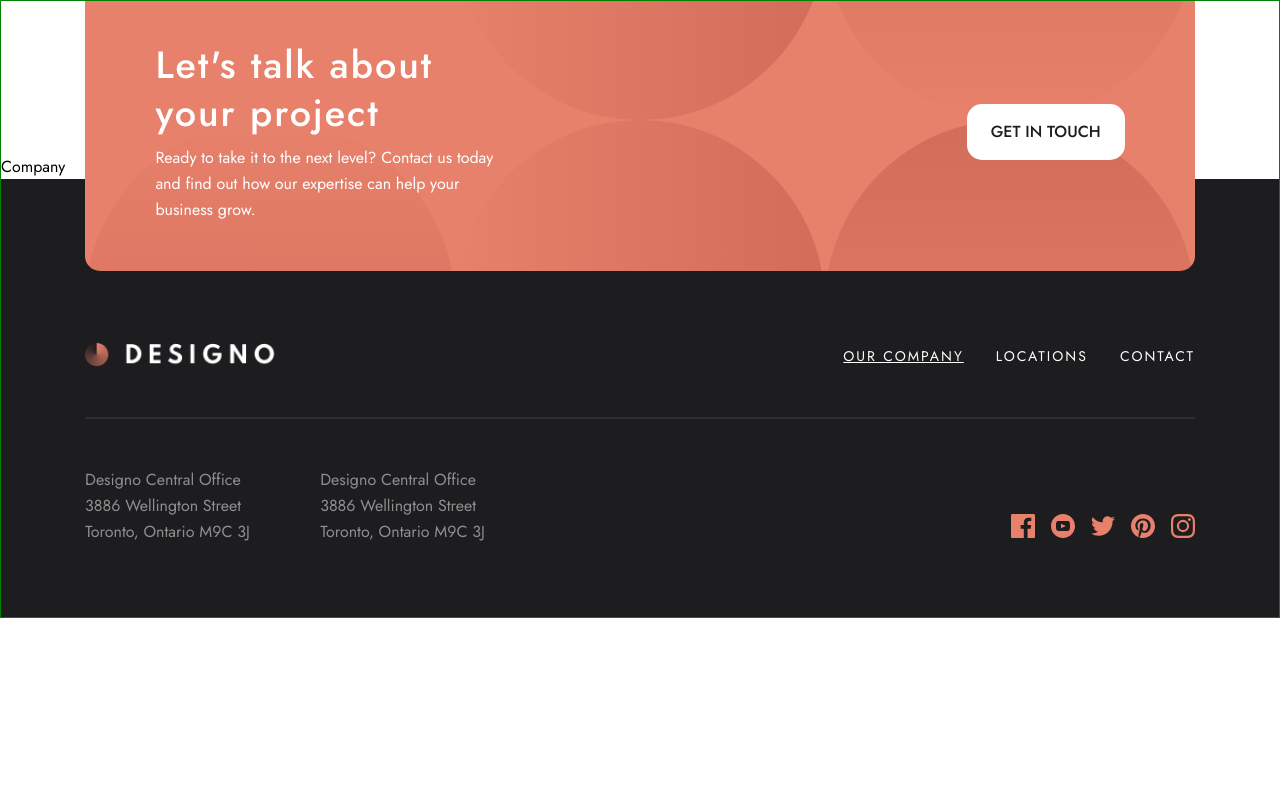
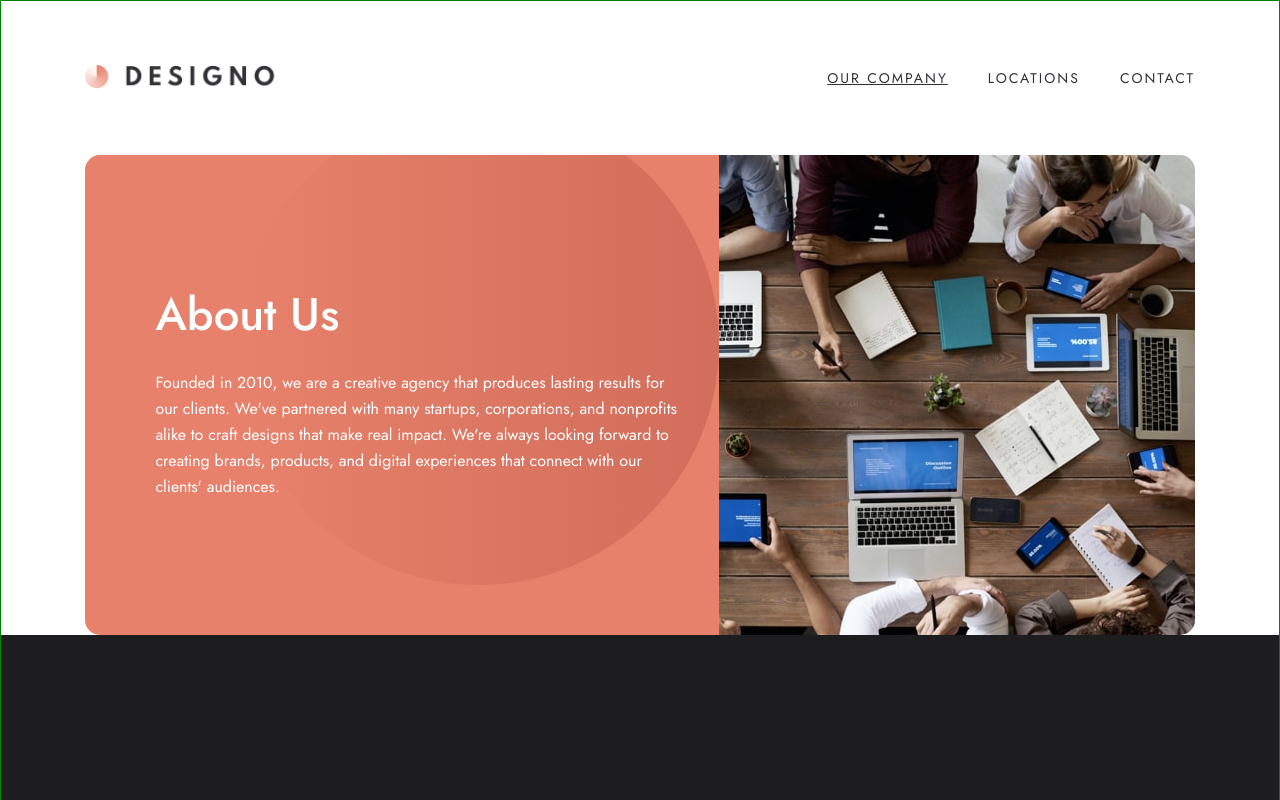
Before and after one commit to Sasa-Tausan/designo, a React (Vite) app: page /company in a window 1280 px wide. Shown: the top 800 px of the page. Built offline with nearby package versions, Linux system fonts and the light colour scheme.

Commit message:
started company about section

```diff
--- a/src/components/Company.jsx
+++ b/src/components/Company.jsx
@@ -1,5 +1,28 @@
+import { aboutImgDesktop } from "../images";
+
 const Company = () => {
-  return <div>Company</div>;
+  return (
+    <main className="container page-wrapper">
+      <section className="company-hero-section d-flex br-15">
+        <article className="article-content d-flex flex-col">
+          <h1 className="heading-one text-clr-white medium capitalize">
+            about us
+          </h1>
+          <p className="company-hero-article-text body-text text-clr-white">
+            Founded in 2010, we are a creative agency that produces lasting
+            results for our clients. We&apos;ve partnered with many startups,
+            corporations, and nonprofits alike to craft designs that make real
+            impact. We&apos;re always looking forward to creating brands,
+            products, and digital experiences that connect with our
+            clients&apos; audiences.
+          </p>
+        </article>
+        <picture>
+          <img src={aboutImgDesktop} alt="" className="company-hero-img" />
+        </picture>
+      </section>
+    </main>
+  );
 };
 
 export default Company;
--- a/src/components/Footer.jsx
+++ b/src/components/Footer.jsx
@@ -10,7 +10,7 @@ const Footer = () => {
   return (
     <footer className="bg-dark d-flex">
       <div className="container d-flex flex-col align-center">
-        {path !== "/contact" && (
+        {/* {path !== "/contact" && (
           <div className="footer-top d-flex align-center space-between br-15">
             <div className="footer-header-content d-flex flex-col">
               <h2 className="heading-two medium text-clr-white">
@@ -28,7 +28,7 @@ const Footer = () => {
               get in touch
             </Link>
           </div>
-        )}
+        )} */}
 
         <div className="footer-bottom d-flex flex-col">
           <div className="d-flex align-center space-between">
--- a/src/images.js
+++ b/src/images.js
@@ -77,3 +77,30 @@ import changeImg from "../src/assets/graphic-design/desktop/image-change.jpg";
 import scienceImg from "../src/assets/graphic-design/desktop/image-science.jpg";
 
 export { waterImg, changeImg, scienceImg };
+
+// Company page - Hero section
+import aboutImgDesktop from "../src/assets/about/desktop/image-about-hero.jpg";
+import aboutImgTablet from "../src/assets/about/tablet/image-about-hero.jpg";
+import aboutImgMobile from "../src/assets/about/mobile/image-about-hero.jpg";
+
+// Company page - Talent section
+import talentImgDesktop from "../src/assets/about/desktop/image-world-class-talent.jpg";
+import talentImgTablet from "../src/assets/about/tablet/image-world-class-talent.jpg";
+import talentImgMobile from "../src/assets/about/mobile/image-world-class-talent.jpg";
+
+// Company page - Deal section
+import dealImgDesktop from "../src/assets/about/desktop/image-real-deal.jpg";
+import dealImgTablet from "../src/assets/about/tablet/image-real-deal.jpg";
+import dealImgMobile from "../src/assets/about/mobile/image-real-deal.jpg";
+
+export {
+  aboutImgDesktop,
+  aboutImgTablet,
+  aboutImgMobile,
+  talentImgDesktop,
+  talentImgTablet,
+  talentImgMobile,
+  dealImgDesktop,
+  dealImgTablet,
+  dealImgMobile,
+};
--- a/src/index.css
+++ b/src/index.css
@@ -512,8 +512,39 @@ header {
 
 .project-page-section {
   gap: 2rem;
+  max-height: 480px;
 
   margin-bottom: 20rem;
+}
+
+/* ========== COMPANY COMPONENT ========== */
+.company-hero-section {
+  width: 100%;
+}
+
+.article-content {
+  justify-content: center;
+
+  gap: 2rem;
+
+  flex: 1;
+
+  background-color: var(--clr-prim-peach);
+  background-image: url("../src/assets/about/desktop/bg-pattern-hero-about-desktop.svg");
+  background-repeat: no-repeat;
+  background-size: contain;
+  background-position: top -50px right;
+
+  padding-left: 5.5vw;
+  padding-right: 2rem;
+
+  border-top-left-radius: 15px;
+  border-bottom-left-radius: 15px;
+}
+
+.company-hero-img {
+  border-top-right-radius: 15px;
+  border-bottom-right-radius: 15px;
 }
 
 /* ========== FOOTER COMPONENT ========== */
```
